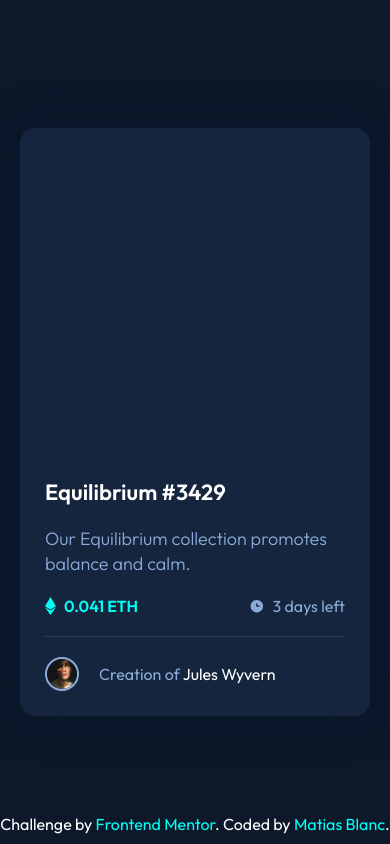
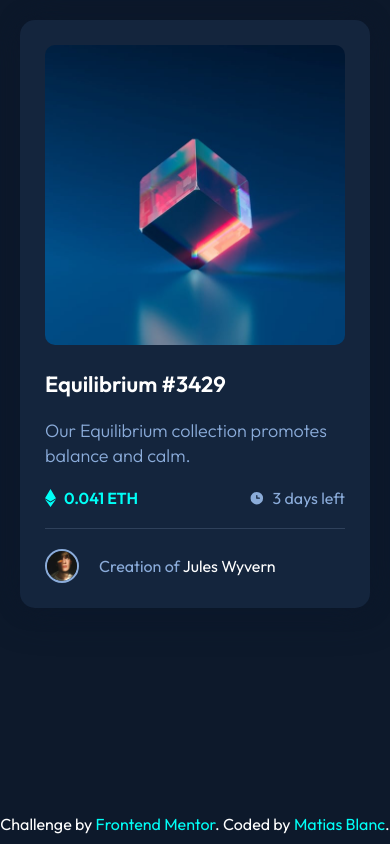
Before and after one commit to MatiasBlanc/NFT-card, a plain HTML site: page public/index.html in a window 390 px wide. Drawn offline with Linux system fonts and the light colour scheme.

Commit message:
pocible solucion del responsive en movil

```diff
--- a/public/style.css
+++ b/public/style.css
@@ -35,7 +35,7 @@ body {
     height: 300px;
     border-radius: 10px;
     cursor: pointer;
-    background: url(./images/image-equilibrium.jpg) center;
+    background-image: url(../images/image-equilibrium.jpg);
     background-size: contain;
     overflow: hidden;
 }
@@ -158,3 +158,12 @@ body {
     color: hsl(178, 100%, 50%);
     text-decoration: none;
 }
+
+@media screen and (max-width: 400px){
+    body {
+        height: auto;
+    }
+    .card {
+        margin: 20px 0;
+    }
+}
```
Also changed, not shown: public/index.html (+1 -1 lines).
